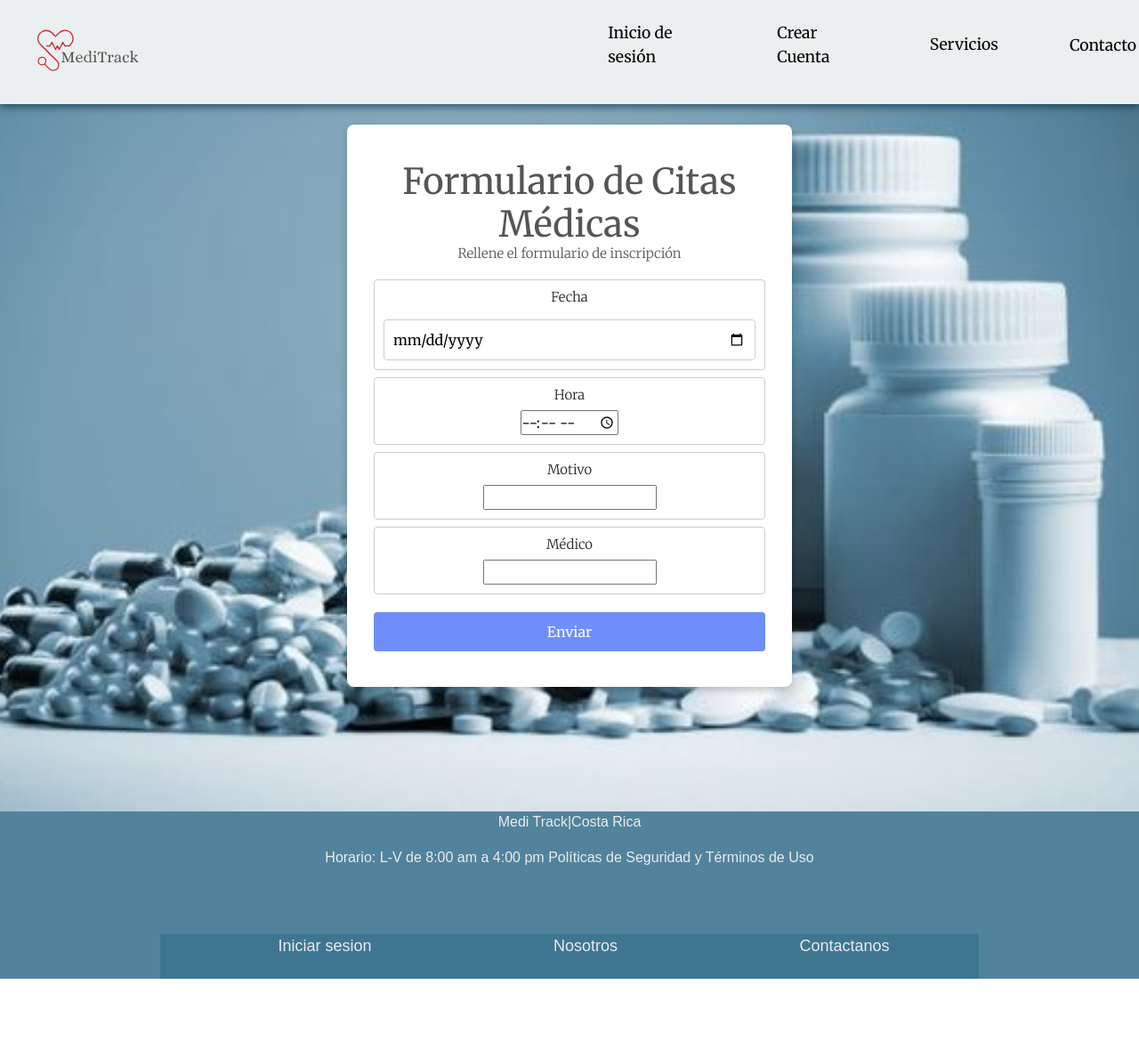
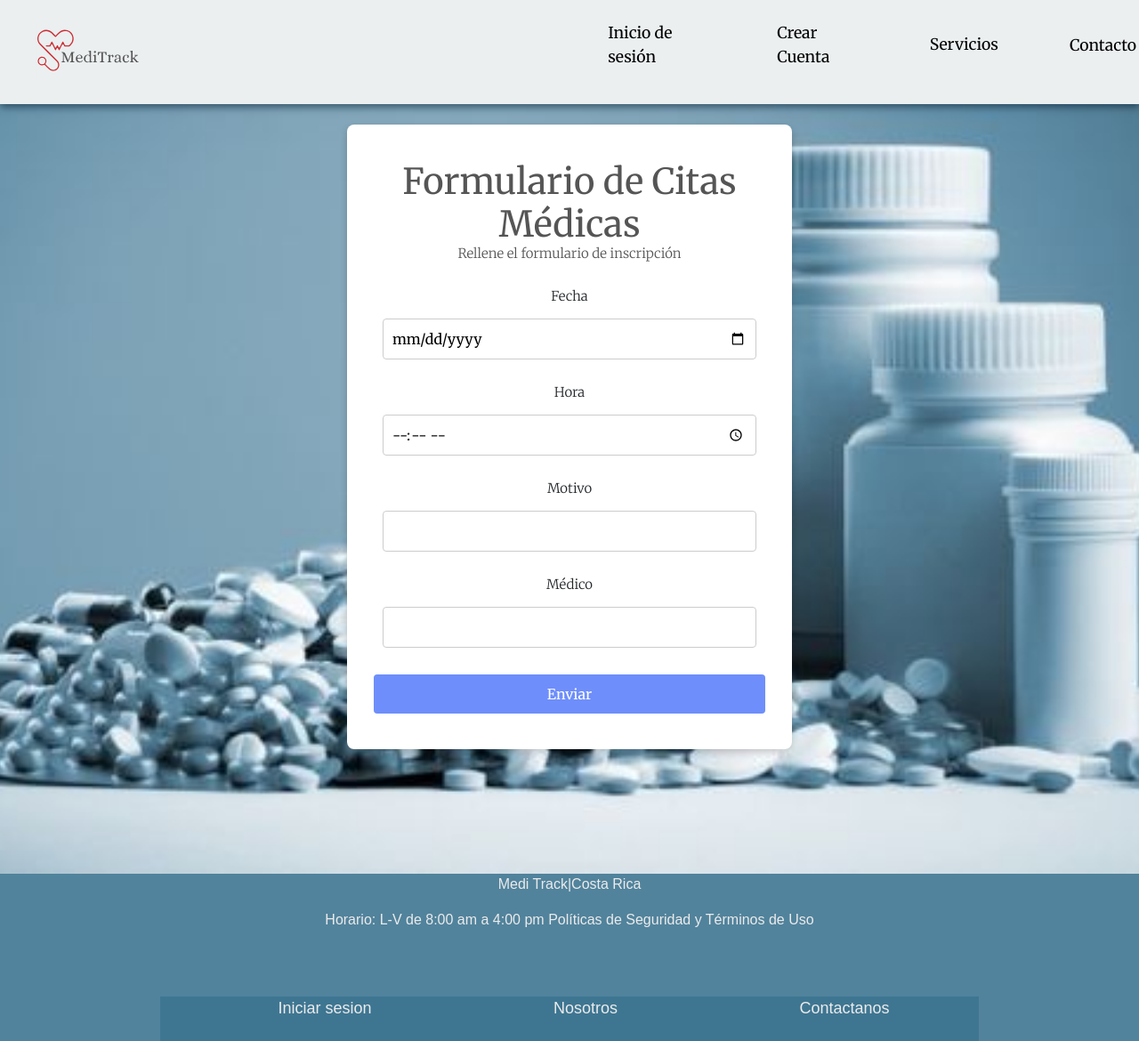
Before and after one commit to r4mir3zzz/web-servidor, a PHP site: page /createAppointment.php in a window 1280 px wide. Shown: the whole page at 89% size. Before the commit the page ends 1100 px from the top, so only its background shows below. Run offline with PHP 8.4, Linux system fonts and the light colour scheme; the visitor is signed in with stand-in values (Sample User, id 1); some web fonts are replaced.

Commit message:
Actualizar estilos y clases en el formulario de citas médicas para mejorar la consistencia y la legibilidad

```diff
--- a/assets/css/createAppointment.css
+++ b/assets/css/createAppointment.css
@@ -66,7 +66,7 @@ label {
     text-align: left;
 }
 
-.input-nombre, .input-gender, .input-email, .input-date, .input-direccion, .input-comentsAdic, .fechaCita, .horaCita, .motivoCita, .medicoCita {
+ .create_fechaCita, .create_horaCita, .create_motivoCita, .create_medicoCita {
     width: 100%;
     padding: 10px;
     margin-top: 8px;
@@ -77,18 +77,6 @@ label {
     font-family: var(--font);
 }
 
-.input-comentsAdic {
-    padding: 20px;
-}
-
-.direccion p, .email p {
-    margin-left: 25%;
-    font-family: var(--font);
-    font-weight: lighter;
-    font-size: 12px;
-    margin-top: 1%;
-    color: rgba(63, 62, 62, 0.945);
-}
 
 .botonEnviar {
     width: 100%;
--- a/public/createAppointment.php
+++ b/public/createAppointment.php
@@ -26,24 +26,24 @@ if ($_SERVER['REQUEST_METHOD'] === 'POST' && isset($_POST['valid']) && $_POST['v
         <h1 class="tileForm">Formulario de Citas Médicas  <p>Rellene el formulario de inscripción</p></h1>
         <div id="errorMessages" style="display:none; color:red;"></div>
         <form id="createForm" method="POST" onsubmit="return validateForm(event, 'appointmentDate', 'appointmentTime', 'appointmentMotivo', 'appointmentMedico')">
-            <div class="fechaCita">
+            <div class="create_fechaCita" style="border: 0px;">
                 <h2 class="h2-appoin">Fecha</h2>
-                <input class="input-date" type="date" name="fecha" id="appointmentDate">
+                <input class="create_fechaCita" type="date" name="fecha" id="appointmentDate">
             </div>
 
-            <div class="horaCita">
+            <div class="create_horaCita" style="border: 0px;">
                 <h2>Hora</h2>
-                <input class="input-time" type="time" name="hora" id="appointmentTime">
+                <input class="create_horaCita" type="time" name="hora" id="appointmentTime">
             </div>
 
-            <div class="motivoCita">
+            <div class="create_motivoCita" style="border: 0px;">
                 <h2>Motivo</h2>
-                <input class="input-motivo" type="text" name="motivo" id="appointmentMotivo">
+                <input class="create_motivoCita" type="text" name="motivo" id="appointmentMotivo">
             </div>
 
-            <div class="medicoCita">
+            <div class="create_medicoCita" style="border: 0px;">
                 <h2>Médico</h2>
-                <input class="input-medico" type="text" name="medico" id="appointmentMedico">
+                <input class="create_medicoCita" type="text" name="medico" id="appointmentMedico">
             </div>
 
             <input type="hidden" name="valid" value="true">
```
